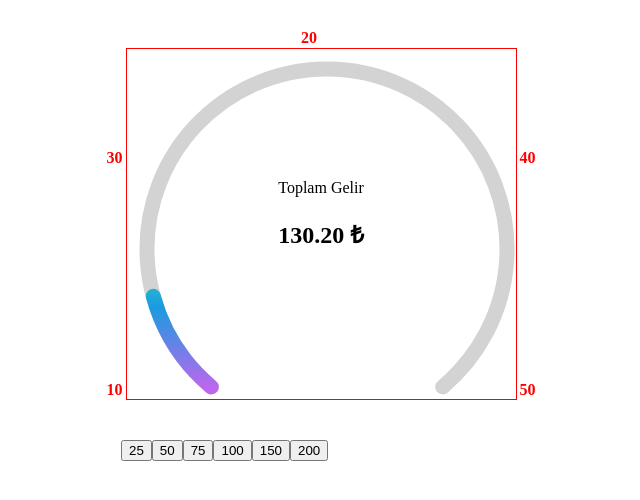
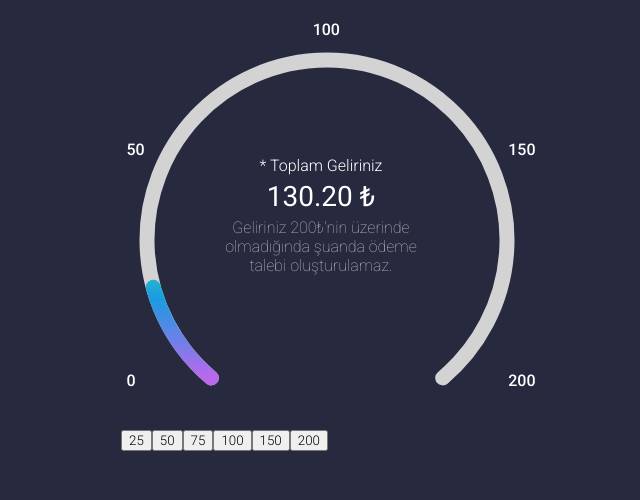
Before and after one commit to mksglu/circle-progress-bar, a React (Create React App) app: page / in a window 1280 px wide. Shown: the top 500 px of the page, without its empty margins (319-959 px from the left). Built offline with nearby package versions, Linux system fonts and the light colour scheme; the HTML template or start-up script is replaced by a standard one.

Commit message:
Edited stylesheets

```diff
--- a/src/components/circle.css
+++ b/src/components/circle.css
@@ -1,7 +1,15 @@
+@import url('https://fonts.googleapis.com/css2?family=Roboto:wght@100;300;400;500&display=swap');
+
+*{
+  font-family: 'Roboto', sans-serif;
+  font-weight: 300;
+  margin: 0px;
+  box-sizing: border-box;
+}
+
 .circle_container {
   width: 389px;
   height: 350px;
-  border: solid 1px red;
   position: relative;
   margin: 40px;
 }
@@ -15,25 +23,24 @@
 .circle_container > .number > * {
   position: absolute;
   margin: -20px;
-  color: red;
-  font-weight: bold;
+  color: white;
+  font-weight: 500;
 }
-.circle_container > .number > .two {
+.circle_container > .number > .three {
   top: 0px;
-  left: 50%;
-  right: 50%;
+  left: 53%;
 }
 .circle_container > .number > .one {
   bottom: 20px;
-  left: 0px;
+  left: 20px;
 }
 .circle_container > .number > .five {
   bottom: 20px;
   right: 0px;
 }
-.circle_container > .number > .three {
+.circle_container > .number > .two {
   top: 120px;
-  left: 0px;
+  left: 20px;
 }
 .circle_container > .number > .four {
   top: 120px;
@@ -48,6 +55,19 @@
   justify-content: center;
   flex-direction: column;
   position: absolute;
+  color: #ffffff;
+  padding: 0px 30px;
+  text-align: center;
+}
+.total > h2{
+  margin: 5px;
+  font-size: 28px;
+  font-weight: 400;
+}
+.total > p{
+  width: 200px;
+  font-weight: 100;
+  color: #c1c1c1;
 }
 
 svg {
--- a/src/components/circle.js
+++ b/src/components/circle.js
@@ -12,16 +12,21 @@ export default class circle extends Component {
     return (
       <div className="circle_container">
         <div className="number">
-          <div className="one">10</div>
-          <div className="two">20</div>
-          <div className="three">30</div>
-          <div className="four">40</div>
-          <div className="five">50</div>
+          <div className="one">0</div>
+          <div className="two">50</div>
+          <div className="three">100</div>
+          <div className="four">150</div>
+          <div className="five">200</div>
         </div>
 
         <div className="total">
-          <span>Toplam Gelir</span>
+          <span>* Toplam Geliriniz</span>
           <h2>130.20 ₺</h2>
+
+          <p>
+            Geliriniz 200₺'nin üzerinde olmadığında şuanda ödeme talebi
+            oluşturulamaz.
+          </p>
         </div>
 
         <svg>
--- a/src/index.css
+++ b/src/index.css
@@ -2,4 +2,5 @@ body {
   display: flex;
   justify-content: center;
   align-items: center;
+  background-color: #27293f;
 }
```
